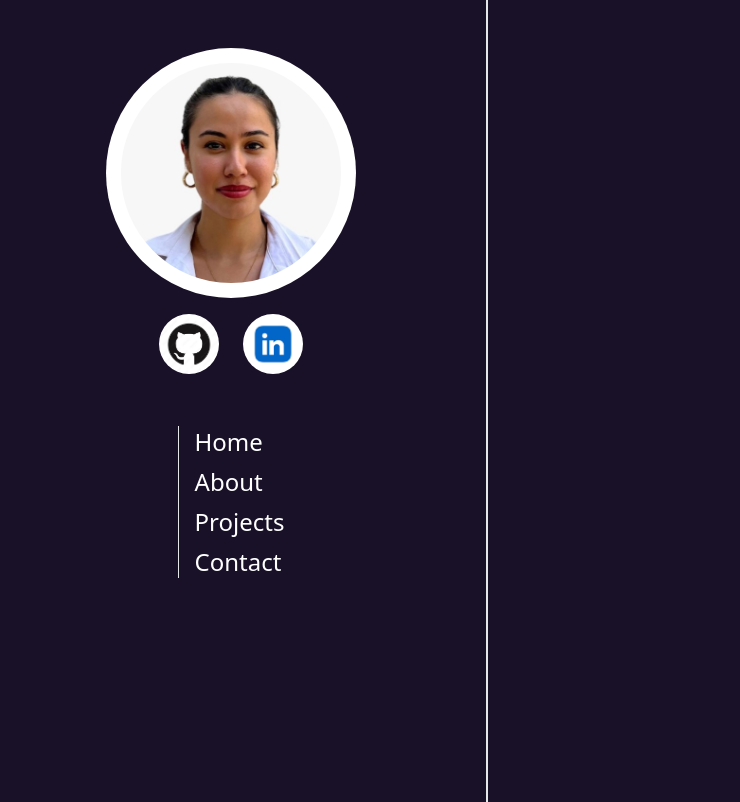
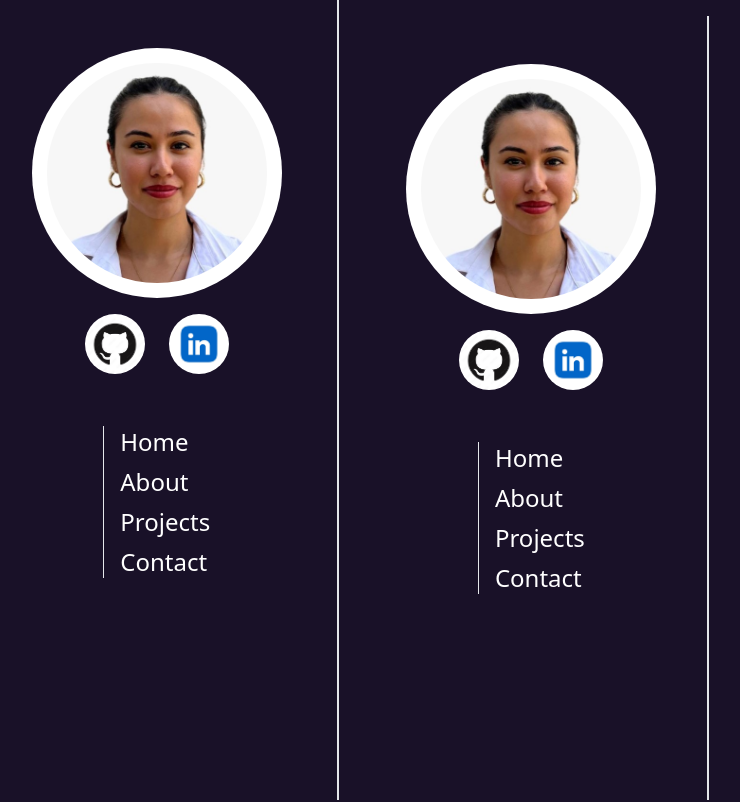
Before and after one commit to Eda-Inal/portfolio, a Next.js app in the folder portfolio/: page /sidebar in a window 1280 px wide. Shown: the top 802 px of the page, without its empty margins (24-764 px from the left). Built offline with nearby package versions, Linux system fonts and the light colour scheme.

Commit message:
set up layout with sidebar and dynamic content area

```diff
--- a/portfolio/src/app/components/navbar.jsx
+++ b/portfolio/src/app/components/navbar.jsx
@@ -1,10 +1,11 @@
 import React from 'react'
+import Link from 'next/link'
 
 function Navbar() {
     return (
         <div className='border-l text-lg sm:text-2xl md:mt-8 mt-4 flex sm:ml-16 ml-8 md:ml-0' >
             <div className='flex flex-col ml-4 '>
-                <div className='mb-2 font-light'>Home</div>
+                <div className='mb-2 font-light'><Link href="./home">Home</Link></div>
                 <div className='mb-2 font-light'>About</div>
                 <div className='mb-2 font-light'>Projects</div>
                 <div className=' font-light'>Contact</div>
--- /dev/null
+++ b/portfolio/src/app/home/page.jsx
@@ -0,0 +1,11 @@
+import React from 'react'
+
+function Home() {
+  return (
+    <div className='text-white'>
+   Home
+    </div>
+  )
+}
+
+export default Home
--- a/portfolio/src/app/layout.jsx
+++ b/portfolio/src/app/layout.jsx
@@ -6,9 +6,11 @@ import SideBar from "./sidebar/page";
 export default function RootLayout({ children }) {
   return (
     <html lang="en">
-      <body>
-        <SideBar/>
-        {children}
+      <body className="flex flex-col md:flex-row h-screen">
+        <SideBar />
+        <div className="flex-grow w-full p-4 overflow-y-auto">
+          {children}
+        </div>
       </body>
     </html>
   );
```
